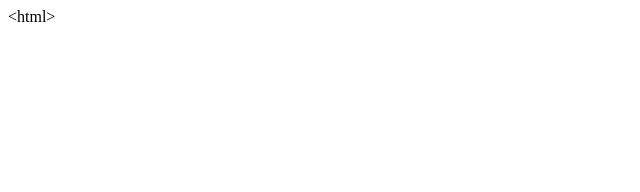
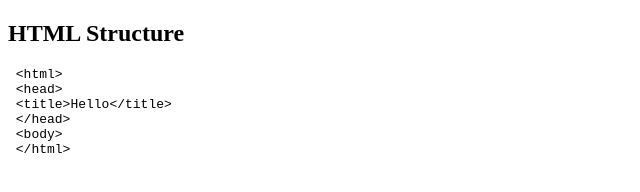
Before and after one commit to Bhagavi17/learning_html, a plain HTML site: page entities.html in a window 1280 px wide. Shown: the whole page, without its empty margins (0-640 px from the left). Drawn offline with Linux system fonts and the light colour scheme.

Commit message:
commit entities.html

```diff
--- a/entities.html
+++ b/entities.html
@@ -1,2 +1,21 @@
-<!-- html -->
+<!DOCTYPE html>
+<html lang="en">
+<head>
+    <meta charset="UTF-8">
+    <meta name="viewport" content="width=device-width, initial-scale=1.0">
+    <title>Document</title>
+</head>
+<body>
+    <h2>HTML Structure</h2>
+    <!-- html -->
+ <pre>
  &lt;html&gt;
+ &lt;head&gt;
+ &lt;title&gt;Hello&lt;/title&gt;
+ &lt;/head&gt;
+ &lt;body&gt;
+ &lt;/html&gt;
+ </pre>
+
+</body>
+</html>
```
Also changed, not shown: input_legend.html (+1 -0 lines).
